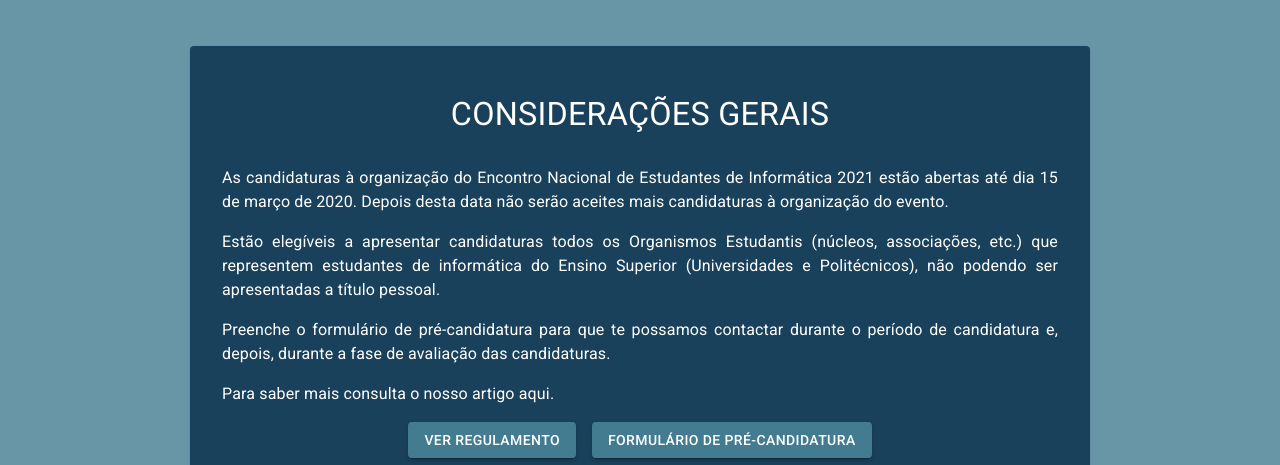
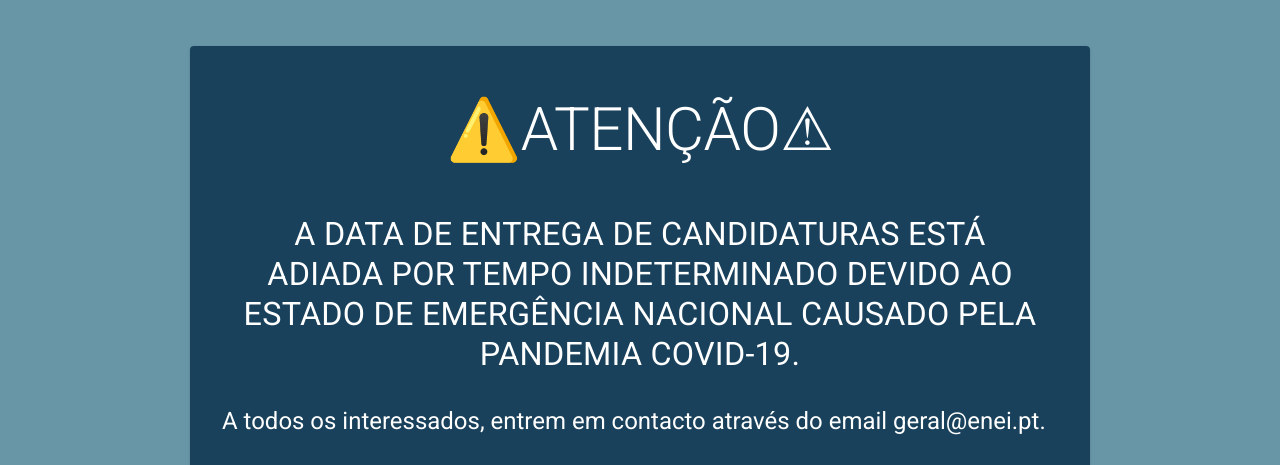
Before and after one commit to cesium/opal, a Next.js app: page /applications in a window 1280 px wide. Shown: the part 335-800 px from the top of the page. Built offline with nearby package versions, Linux system fonts and the light colour scheme.

Commit message:
Postpone applications (#19)

```diff
--- a/package.json
+++ b/package.json
@@ -6,6 +6,7 @@
     "dev": "next dev",
     "lint": "eslint --fix --ignore-path .gitignore .",
     "format": "prettier --ignore-path .gitignore --write './**/*.{css,js,json,md}'",
+    "fmt": "npm-run-all format",
     "test": "npm-run-all test:*",
     "test:lint": "eslint --ignore-path .gitignore .",
     "test:format": "prettier --ignore-path .gitignore --check './**/*.{css,js,json,md}'",
--- a/pages/applications.js
+++ b/pages/applications.js
@@ -50,12 +50,36 @@ const CodeOfConduct = () => (
       pageTitle
     />
     <Document>
+      <Title variant="h2">
+        <span role="img" aria-label="Atenção">
+          ⚠️
+        </span>
+        ATENÇÃO
+        <span role="img" aria-label="Atenção">
+          ⚠
+        </span>
+      </Title>
+
+      <Title variant="h4">
+        A data de entrega de candidaturas está adiada por tempo indeterminado
+        devido ao estado de emergência nacional causado pela pandemia COVID-19.
+      </Title>
+
+      <Text variant="h5">
+        A todos os interessados, entrem em contacto através do email
+        geral@enei.pt.
+      </Text>
+
       <Title variant="h4">Considerações Gerais</Title>
 
       <Text>
         As candidaturas à organização do Encontro Nacional de Estudantes de
-        Informática 2021 estão abertas até dia 15 de março de 2020. Depois desta
-        data não serão aceites mais candidaturas à organização do evento.
+        Informática 2021 estão abertas
+        <span style={{ textDecoration: 'line-through' }}>
+          até dia 15 de março de 2020
+        </span>
+        . Depois desta data não serão aceites mais candidaturas à organização do
+        evento.
       </Text>
 
       <Text>
```
Also changed, not shown: 1 other file (tests, documents, lock files or other folders).
